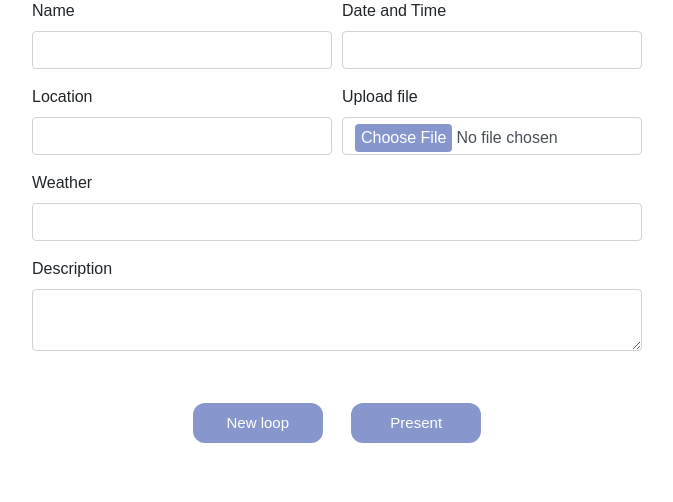
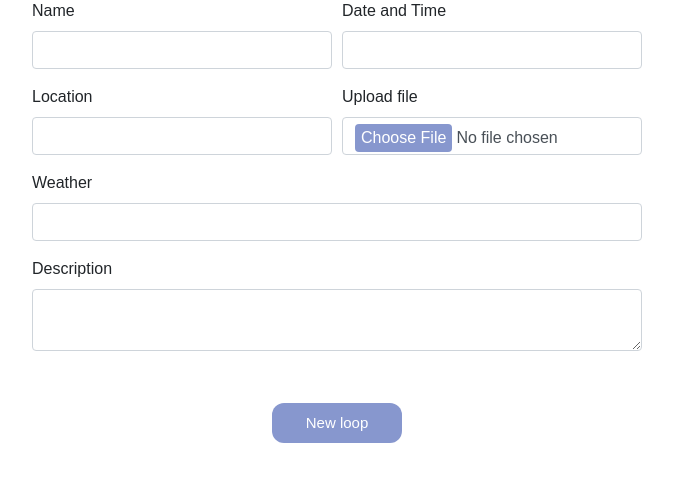
Before and after one commit to 6310682619/traffic-monitoring, a Django app: page /create_task in a window 1280 px wide. Shown: the part 179-681 px from the top of the page, without its empty margins (303-976 px from the left). Run offline with Django 4.2, Linux system fonts and the light colour scheme; a user stored in the database is signed in; parts of the project's set-up code (start-up, migrations or seed data) failed here and were passed over; some libraries are stand-ins or nearby versions.

Commit message:
edit create_task.html

```diff
--- a/trafficmonitoring/task/templates/task/create_task.html
+++ b/trafficmonitoring/task/templates/task/create_task.html
@@ -41,7 +41,7 @@
                         </div>
                         <br>
                         <button type="submit" class="btn">New loop</button>
-                        <button class="btn">Present</button>
+                        {% comment %} <button class="btn">Present</button> {% endcomment %}
                         <br><br><br>
                     </from>
                 </div>
```
